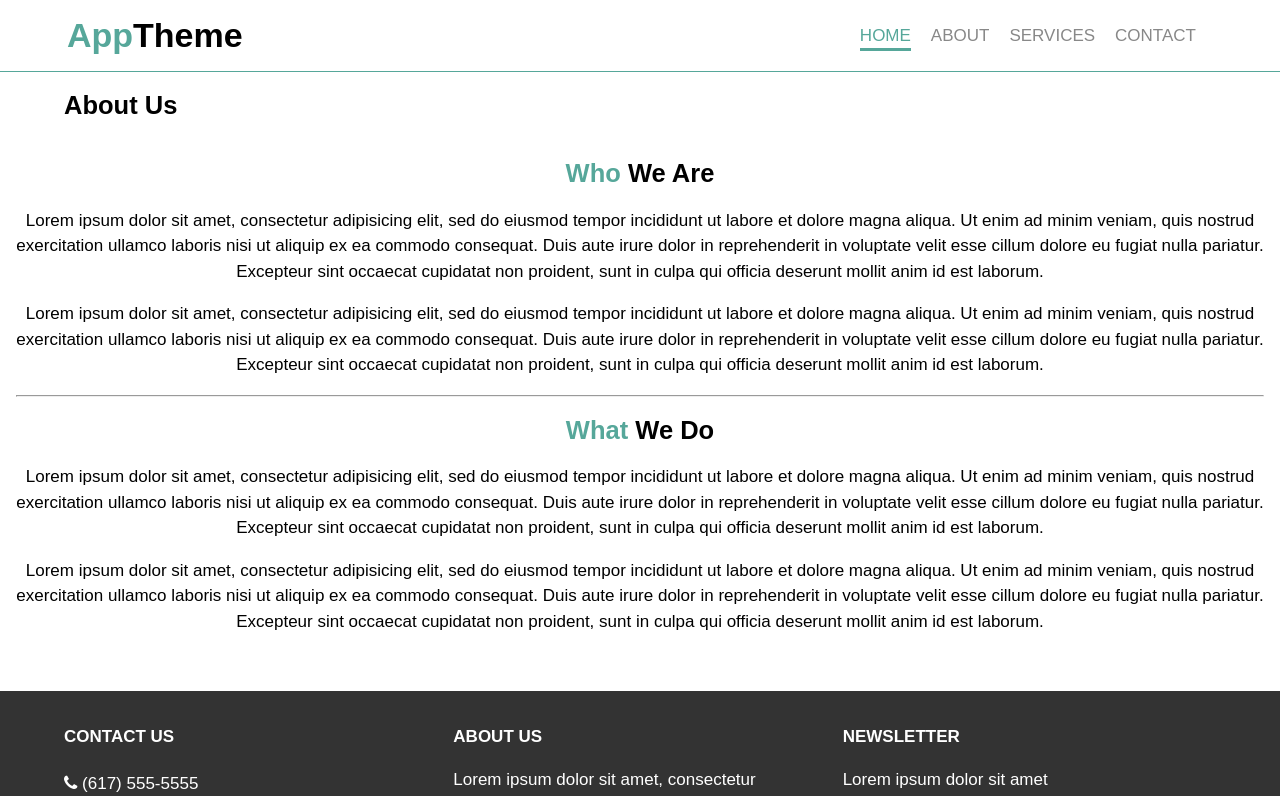
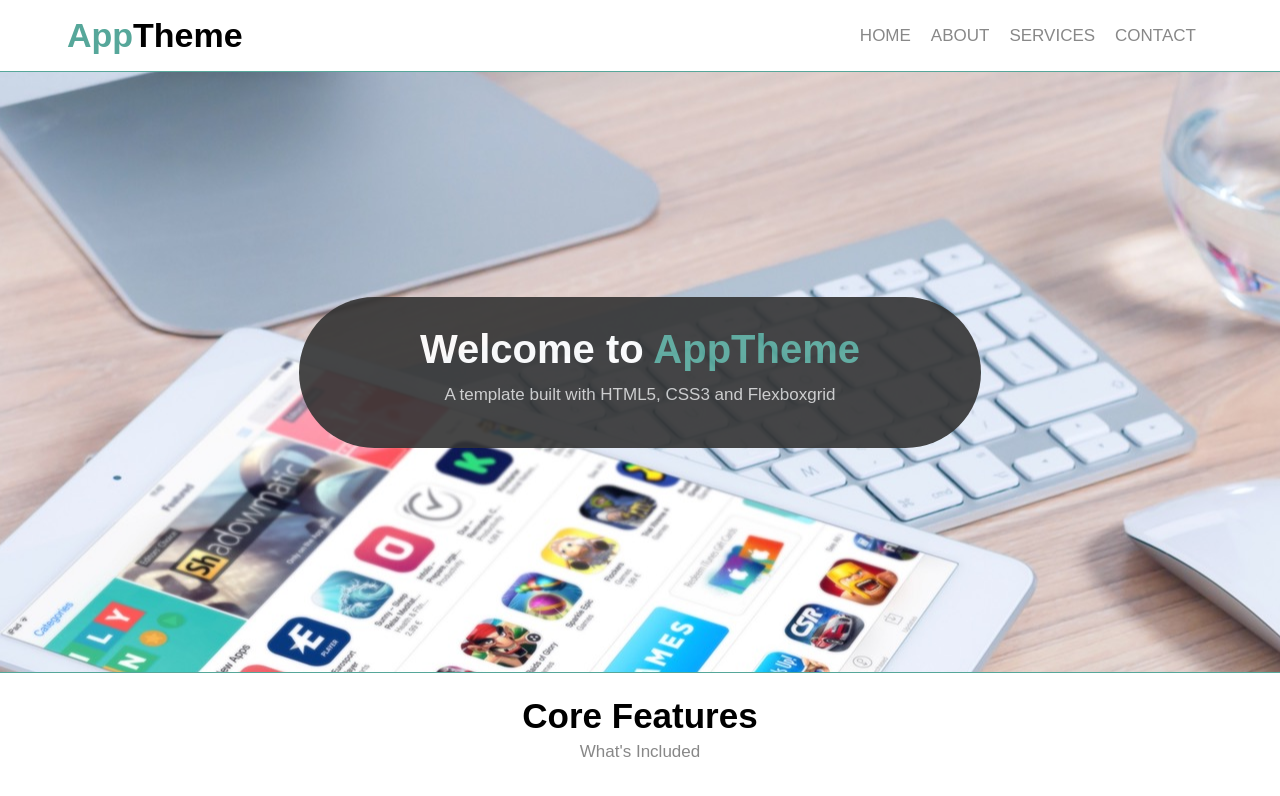
Before and after one commit to kmui2/My-React-Website, a React (Create React App) app: page / in a window 1280 px wide. Shown: the top 796 px of the page. Built offline with nearby package versions, Linux system fonts and the light colour scheme.

Commit message:
added routing

```diff
--- a/package.json
+++ b/package.json
@@ -7,6 +7,8 @@
     "react": "^16.0.0",
     "react-dom": "^16.0.0",
     "react-flexbox-grid": "^2.0.0",
+    "react-router": "^4.2.0",
+    "react-router-dom": "^4.2.2",
     "react-scripts": "1.0.17"
   },
   "scripts": {
--- a/src/About.js
+++ b/src/About.js
@@ -23,14 +23,14 @@ class About extends React.Component {
 
                 {/* <!-- MAIN PAGE --> */}
                 <section id="page" className="about">
-                    <Grid fluid class="container">
+                    <Grid fluid className="container">
                         <Row className="center-xs center-sm center-md center-lg">
                             <Col xs={12} sm={12} md={12} lg={12}>
-                                <h2><span class="primary-text">Who</span> We Are</h2>
+                                <h2><span className="primary-text">Who</span> We Are</h2>
                                 <p>Lorem ipsum dolor sit amet, consectetur adipisicing elit, sed do eiusmod tempor incididunt ut labore et dolore magna aliqua. Ut enim ad minim veniam, quis nostrud exercitation ullamco laboris nisi ut aliquip ex ea commodo consequat. Duis aute irure dolor in reprehenderit in voluptate velit esse cillum dolore eu fugiat nulla pariatur. Excepteur sint occaecat cupidatat non proident, sunt in culpa qui officia deserunt mollit anim id est laborum.</p>
                                 <p>Lorem ipsum dolor sit amet, consectetur adipisicing elit, sed do eiusmod tempor incididunt ut labore et dolore magna aliqua. Ut enim ad minim veniam, quis nostrud exercitation ullamco laboris nisi ut aliquip ex ea commodo consequat. Duis aute irure dolor in reprehenderit in voluptate velit esse cillum dolore eu fugiat nulla pariatur. Excepteur sint occaecat cupidatat non proident, sunt in culpa qui officia deserunt mollit anim id est laborum.</p>
                                 <hr />
-                                <h2><span class="primary-text">What</span> We Do</h2>
+                                <h2><span className="primary-text">What</span> We Do</h2>
                                 <p>Lorem ipsum dolor sit amet, consectetur adipisicing elit, sed do eiusmod tempor incididunt ut labore et dolore magna aliqua. Ut enim ad minim veniam, quis nostrud exercitation ullamco laboris nisi ut aliquip ex ea commodo consequat. Duis aute irure dolor in reprehenderit in voluptate velit esse cillum dolore eu fugiat nulla pariatur. Excepteur sint occaecat cupidatat non proident, sunt in culpa qui officia deserunt mollit anim id est laborum.</p>
                                 <p>Lorem ipsum dolor sit amet, consectetur adipisicing elit, sed do eiusmod tempor incididunt ut labore et dolore magna aliqua. Ut enim ad minim veniam, quis nostrud exercitation ullamco laboris nisi ut aliquip ex ea commodo consequat. Duis aute irure dolor in reprehenderit in voluptate velit esse cillum dolore eu fugiat nulla pariatur. Excepteur sint occaecat cupidatat non proident, sunt in culpa qui officia deserunt mollit anim id est laborum.</p>
                             </Col>
--- a/src/App.css
+++ b/src/App.css
@@ -64,7 +64,7 @@ img{
 }
 
 #showcase h1{
-  font-size:50px;
+  font-size:40px;
   margin:0;
   padding-bottom:20px;
 }
--- a/src/App.js
+++ b/src/App.js
@@ -8,17 +8,21 @@ import Header from './Header.js';
 import Company from './Company.js';
 import Footer from './Footer.js';
 import About from './About.js';
+import { BrowserRouter as Router, Route, Link } from 'react-router-dom';
 
 class App extends React.Component {
   render() {
     return (
-      <div className="App">
-        <Header />
-        {/* <Home /> */}
-        <About />
-        <Company />
-        <Footer />
-      </div>
+      <Router>
+        <div className="App">
+          <Header />
+
+            <Route exact path="/" component={Home} />
+            <Route exact path="/about" component={About} />
+          <Company />
+          <Footer />
+        </div>
+      </Router>
     );
   }
 }
--- a/src/Header.js
+++ b/src/Header.js
@@ -3,6 +3,7 @@ import './App.css';
 import './images/iphone.png';
 import { Grid, Row, Col } from 'react-flexbox-grid';
 import 'font-awesome/css/font-awesome.min.css';
+import { Link } from 'react-router-dom';
 
 
 class Header extends React.Component {
@@ -19,8 +20,8 @@ class Header extends React.Component {
                             <Col xs={12} sm={10} md={10} lg={10}>
                                 <nav id="navbar">
                                     <ul>
-                                        <li className="current"><a href="index.html">Home</a></li>
-                                        <li><a href="about.html">About</a></li>
+                                        <li><Link to="/">Home</Link></li>
+                                        <li><Link to="/about">About</Link></li>
                                         <li><a href="services.html">Services</a></li>
                                         <li><a href="contact.html">Contact</a></li>
                                     </ul>
```
Also changed, not shown: 1 other file (tests, documents, lock files or other folders).
